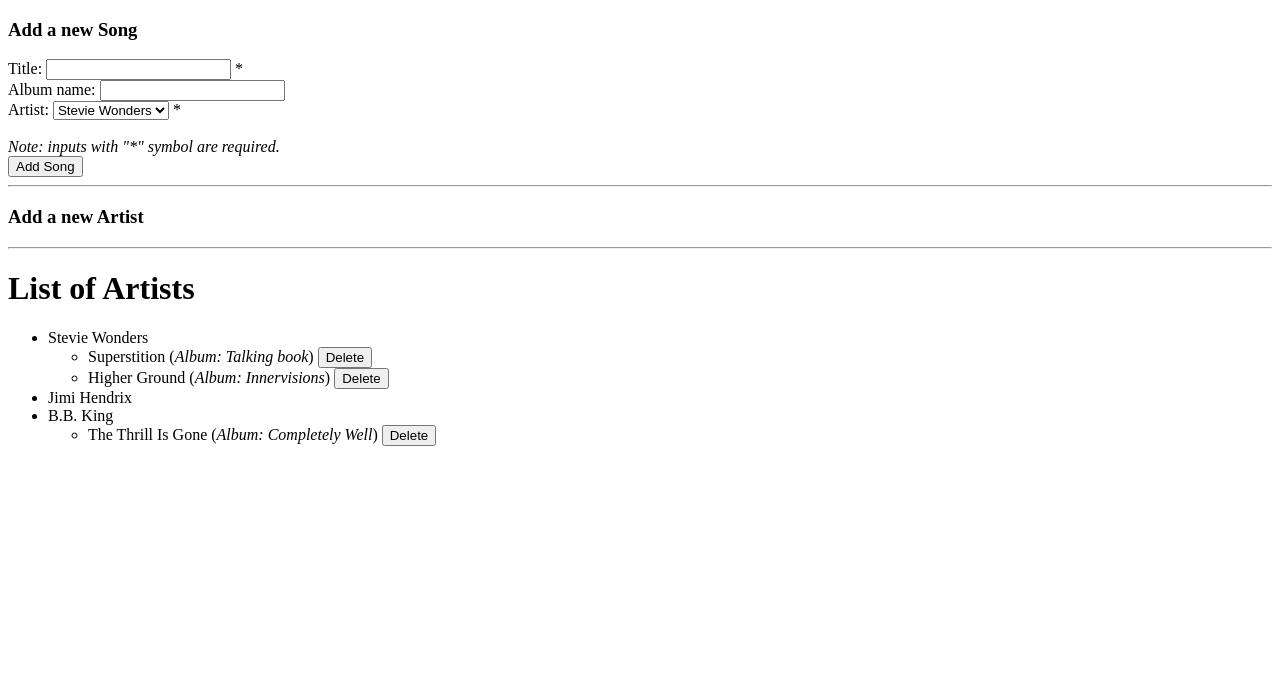
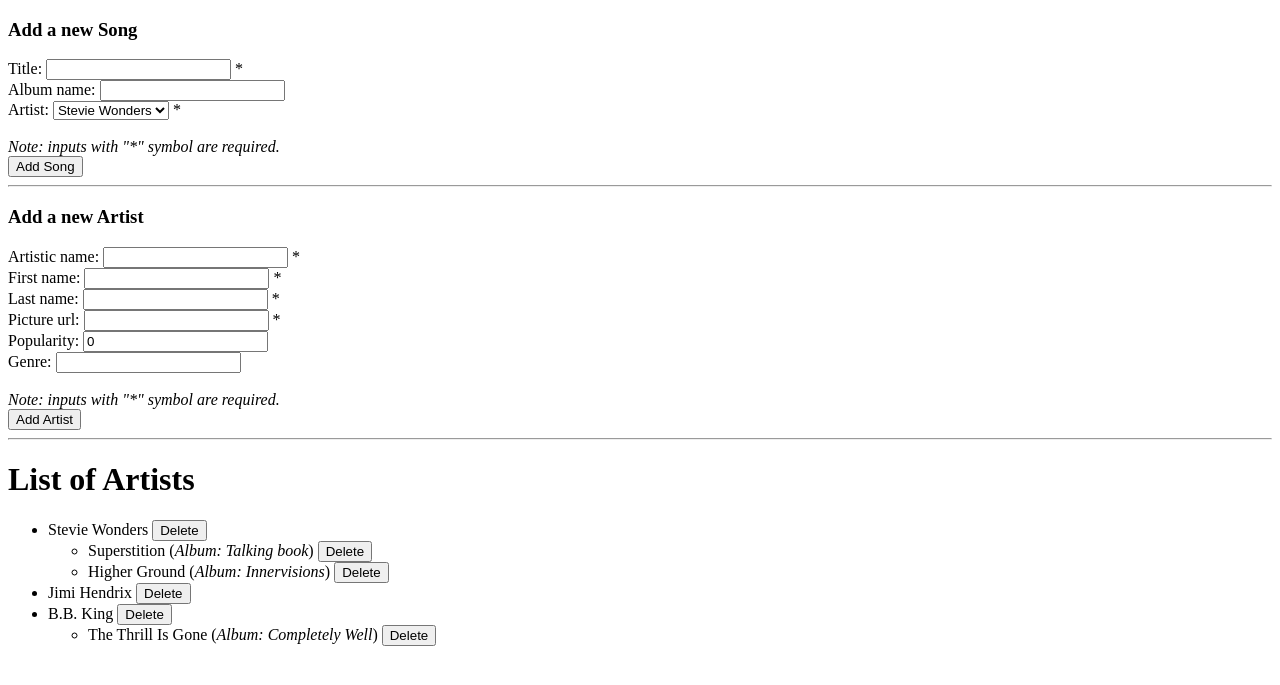
Before and after one commit to rmotr-group-projects/wdc-django-html-forms, a Django app: page /artists/ in a window 1280 px wide. Shown: the top 685 px of the page. Run offline with Django 3.2, Linux system fonts and the light colour scheme; data comes from the database, SQL or seed files in the repository.

Commit message:
Update index.html

```diff
--- a/django_html_forms/templates/index.html
+++ b/django_html_forms/templates/index.html
@@ -39,9 +39,40 @@
 
   <!-- Create Artist form -->
   <h3>Add a new Artist</h3>
-  <form action="" method='POST'> <!--  Add propper URL in form's action -->
+  <form action="{% url 'create_artist' %}" method='POST'> <!--  Add propper URL in form's action -->
     {% csrf_token %}
     <!-- Add here the fields for the 'Add Artist' form -->
+
+    <div>
+      Artistic name: <input type="text" name='artistic_name'> *
+    </div>
+
+    <div>
+      First name: <input type="text" name='first_name'> *
+    </div>
+
+    <div>
+      Last name: <input type="text" name='last_name'> *
+    </div>
+
+    <div>
+      Picture url: <input type="text" name='picture_url'> *
+    </div>
+
+    <div>
+      Popularity: <input type="number" id="popularity" name="popularity" value = "0" step='1'>
+    </div>
+
+    <div>
+      Genre: <input type="text" name='genre'>
+    </div>
+
+    <br>
+    <div>
+        <i>Note: inputs with "*" symbol are required.</i>
+    </div>
+    <input type="submit" value="Add Artist">
+
   </form>
   <hr>
 
@@ -52,10 +83,11 @@
       <li>
         <label>{{ artist.artistic_name }}</label>
         <!-- Form for deleting an Artist -->
-        <form action="" method='POST' class='inline'> <!--  Add propper URL in form's action -->
-          {% csrf_token %}
-          <!-- Add here the fields for the 'Delete Artist' form -->
-        </form>
+        <form action="{% url 'delete_artist' %}" method='POST' class='inline'>
+                {% csrf_token %}
+                <input type="hidden" name="artistic_name" value="{{ artist.artistic_name }}">
+                <input type="submit" name='delete_artist' value='Delete'>
+              </form>
         <ul>
           {% for song in artist.song_set.all %}
             <li>
```
